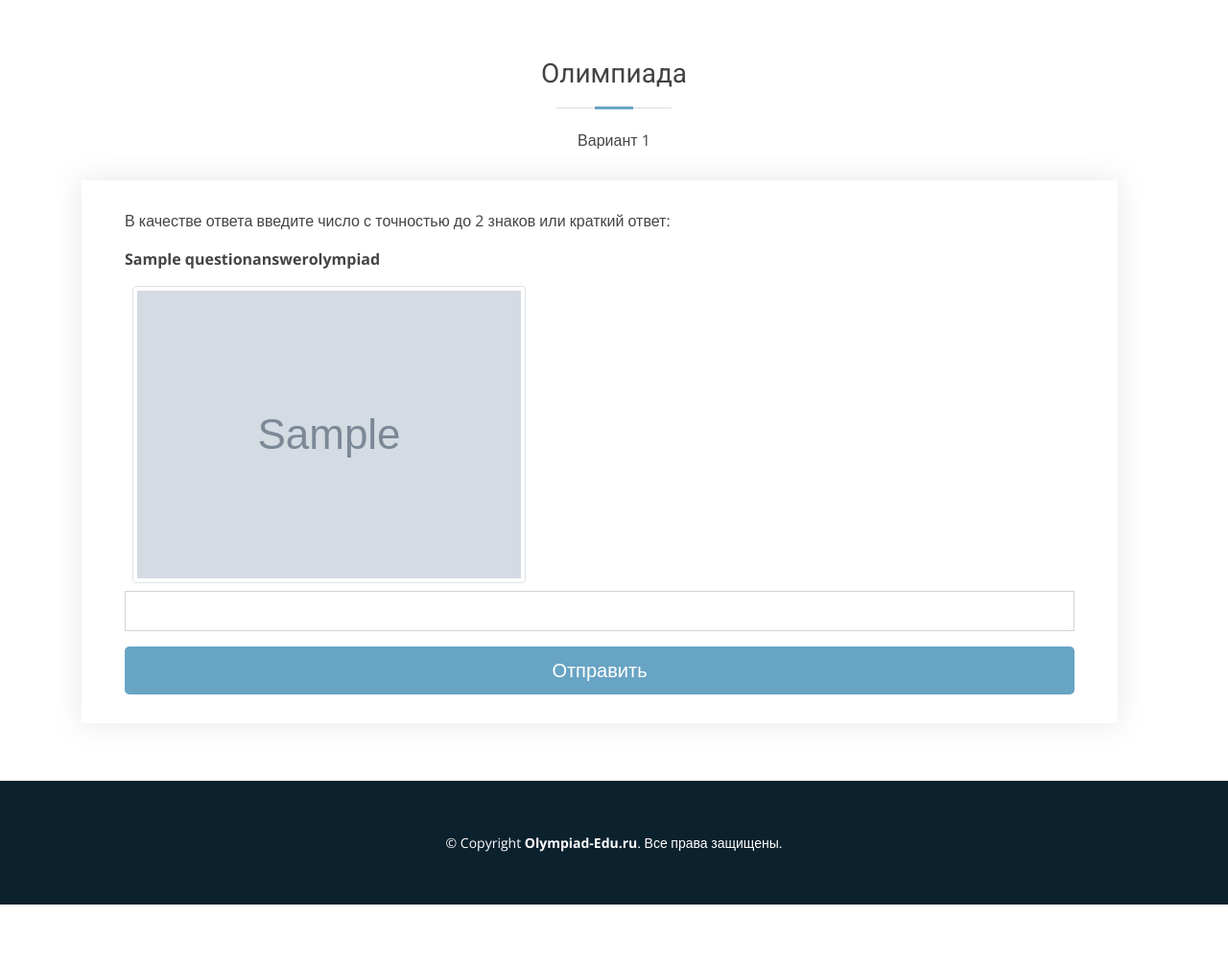
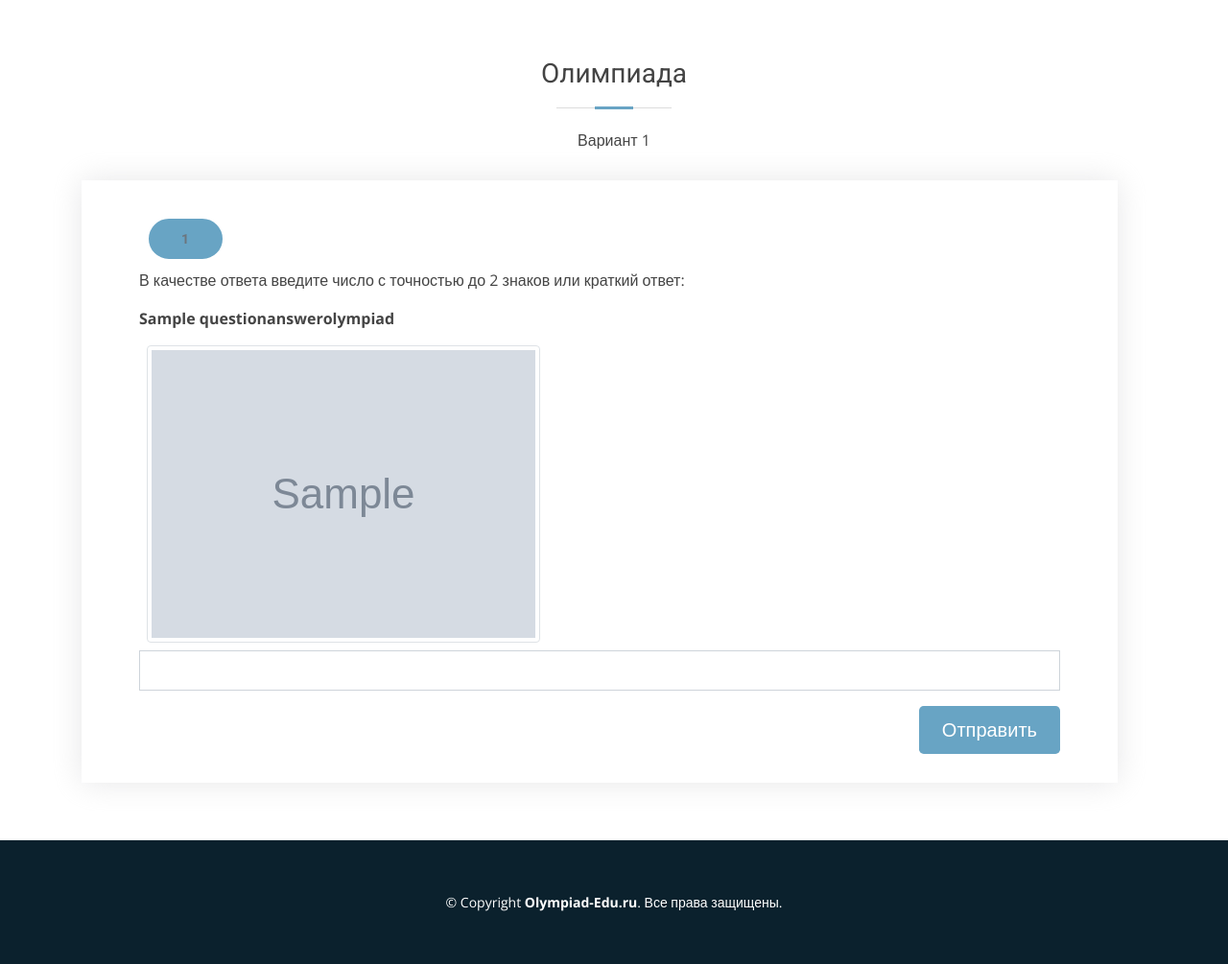
Before and after one commit to VaSillii/Olympiad, a Django app: page /variant/question-olympiad/1/ in a window 1280 px wide. Shown: the part 80-1085 px from the top of the page at 96% size. Before the commit the page ends 1023 px from the top, so only its background shows below. Run offline with Django 3.2, Linux system fonts and the light colour scheme; a user stored in the database is signed in; tables that the repository leaves empty hold one stand-in row (values such as "Sample post"); grey boxes marked "Sample" are stand-in pictures; some libraries are stand-ins or nearby versions.

Commit message:
Fixed the form of passing the Olympics

```diff
--- a/olympiad/filter-tag/division.py
+++ b/olympiad/filter-tag/custom_tag.py
@@ -7,3 +7,8 @@ def divide(value, arg):
         return round(int(value) / int(arg) * 100, 2)
     except (ValueError, ZeroDivisionError):
         return None
+
+
+@register.filter
+def get_item(dictionary, key):
+    return dictionary.get(key) if dictionary.get(key) is not None else ''
--- a/olympiad/settings.py
+++ b/olympiad/settings.py
@@ -71,7 +71,7 @@ TEMPLATES = [
                 'django.contrib.messages.context_processors.messages',
             ],
             'libraries': {
-                'custom_tags': 'olympiad.filter-tag.division'
+                'custom_tags': 'olympiad.filter-tag.custom_tag'
             }
         },
     },
--- a/olympiad/static/css/style.css
+++ b/olympiad/static/css/style.css
@@ -403,7 +403,11 @@ h1, h2, h3, h4, h5, h6, .font-primary {
   color: #fff;
   -webkit-animation-delay: 0.8s;
   animation-delay: 0.8s;
-  border: 2px solid #68A4C4;
+  border: 2px solid #68A4C4 !important;
+}
+
+.current {
+  background: #68A4C4 !important;
 }
 
 .btn-get-started:hover {
--- a/olympiad/templates/descriptive_geo.html
+++ b/olympiad/templates/descriptive_geo.html
@@ -100,6 +100,8 @@
                         изображается почти таким, каким мы его видим, и притом так, что по начерченным линиям можно в
                         точности определить размеры и истинный вид изображаемого предмета.
                     </p>
+                    <div class="col-12 text-center">
+<iframe width="560" height="315" src="https://www.youtube.com/embed/tqQ2kBoe4YQ" frameborder="0" allow="accelerometer; autoplay; encrypted-media; gyroscope; picture-in-picture" allowfullscreen></iframe>                    </div>
                 </div>
             </div>
         </div>
--- a/olympiad/templates/linal.html
+++ b/olympiad/templates/linal.html
@@ -88,6 +88,9 @@
                         программировании[⇨], в эконометрике[⇨]) и естественных науках (например, в квантовой
                         механике[⇨]).
                     </p>
+                    <div class="col-12 text-center">
+                        <iframe width="560" height="315" src="https://www.youtube.com/embed/vAxpptpYAJo" frameborder="0" allow="accelerometer; autoplay; encrypted-media; gyroscope; picture-in-picture" allowfullscreen></iframe>
+                    </div>
                 </div>
             </div>
         </div>
--- a/olympiad/templates/math_analise.html
+++ b/olympiad/templates/math_analise.html
@@ -75,6 +75,9 @@
                         программах и материалах[1]. В англо-американской традиции классическому математическому анализу
                         соответствуют программы курсов с наименованием «исчисление» (англ. Calculus).
                     </p>
+                    <div class="col-12 text-center">
+                        <iframe width="560" height="315" src="https://www.youtube.com/embed/ZAiDxlBCW28" frameborder="0" allow="accelerometer; autoplay; encrypted-media; gyroscope; picture-in-picture" allowfullscreen></iframe>
+                    </div>
                 </div>
             </div>
         </div>
--- a/variant/templates/question_olympiad.html
+++ b/variant/templates/question_olympiad.html
@@ -1,6 +1,6 @@
 {% extends 'base.html' %}
 
-
+{% load static %}
 {% block content %}
 <!-- ======= Olympiad Section ======= -->
 <main id="main">
@@ -13,30 +13,79 @@
             <div class="col-12 d-flex align-items-stretch" data-aos="fade-up" data-aos-delay="200">
                 <div class="php-email-form w-100 row">
 
+                    <div class="col-12">
+                        {% if questions.has_next %}
                         <form class="form col-12" id="form-questions"
-                          action="{% url 'variant:question_olympiad' index_option=option.id%}" method="post">
+                              action="{% url 'variant:question_olympiad' index_option=option.id %}?page={{ questions.next_page_number }}"
+                              method="post">
+                            {% else %}
+                            <form class="form col-12" id="form-questions"
+                                  action="{% url 'variant:question_olympiad' index_option=option.id %}?page={{questions.number}}&submit=yes"
+                                  method="post">
+                                {% endif %}
+
                                 {% csrf_token %}
-
-                        <p class="">В качестве ответа введите число с точностью до 2 знаков или краткий ответ:</p>
-                        <input type="hidden" name="time_start" value="{{ time_start|date:'Y-m-d H:i' }}"/>
-
-                        {% for item in option.questions.all %}
-
-                        <div class="form-group">
-                            <label class="font-weight-bold" for="question_{{item.id}}">{{ item.question }}</label>
-                            <div class="col-6 p-2">
-                                {{ item.img_tag }}
+                                <div class="pagination w-100">
+                                    <div class="">
+                                        {% for num in questions.paginator.page_range %}
+                                        {% if num == questions.number %}
+                                        <span class="btn-get-started text-secondary current bg-light border-info"><b>{{ num }}</b></span>
+                                        {% else %}
+                                        <button type="submit" class="btn-click text-secondary btn-get-started bg-light" data-href="?page={{ num }}">
+                                            {{ num }}
+                                        </button>
+                                        {% endif %}
+                                        {% endfor %}
+                                    </div>
                                 </div>
 
-                            <input type="text" class="form-control" required name="{{item.id}}"
+                                {% for question in questions%}
+                                <div class="form-group">
+                                    <p class="">В качестве ответа введите число с точностью до 2 знаков или краткий
+                                        ответ:</p>
+                                    <label class="font-weight-bold" for="question_{{question.id}}">
+                                        {{ question.question }}
+                                    </label>
+                                    <div class="col-6 p-2">
+                                        {{ question.img_tag }}
+                                    </div>
+                                    <input type="text" class="form-control" required
+                                           value="{{ question_val|get_item:question.id }}"
+                                           name="{{question.id}}" id="question_{{question.id}}"/>
+                                    <input type="hidden" name="time_start" value="{{ time_start|date:'Y-m-d H:i' }}"/>
+                                    {% for item in option.questions.all %}
+                                    {% if item.id != question.id %}
+                                    <input type="hidden" name="{{item.id}}"
+                                           value="{{question_val|get_item:item.id}}"
                                            id="question_{{item.id}}"/>
+                                    {% endif %}
+                                    {% endfor %}
                                 </div>
                                 {% endfor %}
+                                <div class="w-100  d-flex justify-content-between">
+                                    <div>
+                                        {% if questions.has_previous %}
+                                        <button id="qwe" class="btn btn-lg btn-primary btn-block" type="submit"
+                                                name="next">
+                                            Предыдущий вопрос
+                                        </button>
+                                        {% endif %}
+                                    </div>
+                                    <div>
+                                        {% if questions.has_next  %}
+                                        <button class="btn btn-lg btn-primary btn-block mr-0" type="submit" name="next">
+                                            Следующий вопрос
+                                        </button>
+                                        {% else %}
+                                        <button class="btn btn-lg btn-primary btn-block mr-0" type="submit" name="next">
+                                            Отправить
+                                        </button>
+                                        {% endif %}
+                                    </div>
 
-
-                        <button class="btn btn-lg btn-primary btn-block" type="submit" name="next">Отправить</button>
-
+                                </div>
                             </form>
+                    </div>
                 </div>
             </div>
         </div>
@@ -44,3 +93,35 @@
 </main>
 <!-- End Olympiad Section -->
 {% endblock %}
+
+{% block JSFile %}
+<!-- Support JS Files -->
+<script src="{% static 'different/jquery/jquery.min.js' %}"></script>
+<script src="{% static 'different/bootstrap/js/bootstrap.bundle.min.js' %}"></script>
+<script src="{% static 'different/jquery.easing/jquery.easing.min.js' %}"></script>
+
+
+<!--<script src="assets/vendor/isotope-layout/isotope.pkgd.min.js"></script>-->
+<script src="{% static 'different//venobox/venobox.min.js' %}"></script>
+<script src="{% static 'different/waypoints/jquery.waypoints.min.js' %}"></script>
+<script src="{% static 'different/counterup/counterup.min.js' %}"></script>
+<script src="{% static 'different/owl.carousel/owl.carousel.min.js' %}"></script>
+<script src="{% static 'different/isotope-layout/isotope.pkgd.min.js' %}"></script>
+<script src="{% static 'different/aos/aos.js' %}"></script>
+
+<!-- Template Main JS File -->
+<script src="{% static 'js/main.js' %}"></script>
+<script>
+    $('#qwe').on('click', function () {
+            $('#form-questions').attr('action', "{% url 'variant:question_olympiad' index_option=option.id %}?page=" +
+                "{% if questions.has_previous %}" +
+                "{{questions.previous_page_number}}" +
+                "{% endif %}&flag=True")
+        }
+    );
+
+    $('.btn-click').on('click', function () {
+        $('#form-questions').attr('action', "{% url 'variant:question_olympiad' index_option=option.id %}" + $(this).attr('data-href'));
+    })
+</script>
+{% endblock %}
--- a/variant/views.py
+++ b/variant/views.py
@@ -1,8 +1,9 @@
 from django.contrib.auth.decorators import login_required
 from django.http import HttpResponse
 from django.utils import timezone
+from django.views.generic import ListView
+from django.core.paginator import Paginator, EmptyPage, PageNotAnInteger
 from django.shortcuts import render, get_object_or_404, redirect
-
 from .models import VariantOlympiad, UserResultOlympiad
 
 
@@ -14,35 +15,59 @@ def get_olympiad(request):
     }
     return render(request, 'olympiad_template.html', context=context)
 
-# @login_required(login_url='login')
-# def select_category_olympiad(request, category):
-#     option_category = Category.objects.all()
-
 
 @login_required(login_url='login')
 def get_option(request, index_option):
     option = get_object_or_404(VariantOlympiad, pk=index_option)
-    # return HttpResponse(option)
-    context = {
-        'option': option,
-        'time_start': timezone.now,
-    }
+    paginator = Paginator(option.questions.all(), 1)
+    page = request.GET.get('page')
+    questions = paginator.get_page(page)
 
+    date = request.POST.get('time_start', False)
+    date = timezone.now if date else timezone.now
+
+    data = {}
     if request.method == 'POST':
         correct_answer = 0
 
         for qsn in option.questions.all():
             answer = request.POST.get(str(qsn.id), False).lower()
+            data[qsn.id] = answer
             if answer == qsn.answer.lower():
                 correct_answer += 1
-        date = request.POST.get('time_start', False)
-        UserResultOlympiad.objects.create(
-            user=request.user,
-            correct_answer=correct_answer,
-            option=option,
-            time_start_olympiad=date,
-            end_start_olympiad=timezone.now,
-        )
-        return redirect('accounts:my_olympiad')
+
+        if request.GET.get('submit', False) == 'yes':
+            UserResultOlympiad.objects.create(
+                user=request.user,
+                correct_answer=correct_answer,
+                option=option,
+                time_start_olympiad=date,
+                end_start_olympiad=timezone.now,
+            )
+            return redirect('accounts:my_olympiad')
+
+    context = {
+        'option': option,
+        'questions': questions,
+        'time_start': date,
+        'question_val': data,
+    }
+
+    # if request.method == 'POST':
+    #     correct_answer = 0
+    #
+    #     for qsn in option.questions.all():
+    #         answer = request.POST.get(str(qsn.id), False).lower()
+    #         if answer == qsn.answer.lower():
+    #             correct_answer += 1
+    #     date = request.POST.get('time_start', False)
+    #     UserResultOlympiad.objects.create(
+    #         user=request.user,
+    #         correct_answer=correct_answer,
+    #         option=option,
+    #         time_start_olympiad=date,
+    #         end_start_olympiad=timezone.now,
+    #     )
+    #     return redirect('accounts:my_olympiad')
 
     return render(request, 'question_olympiad.html', context=context)
```
Lines whose indentation alone changed are shown as unchanged.
